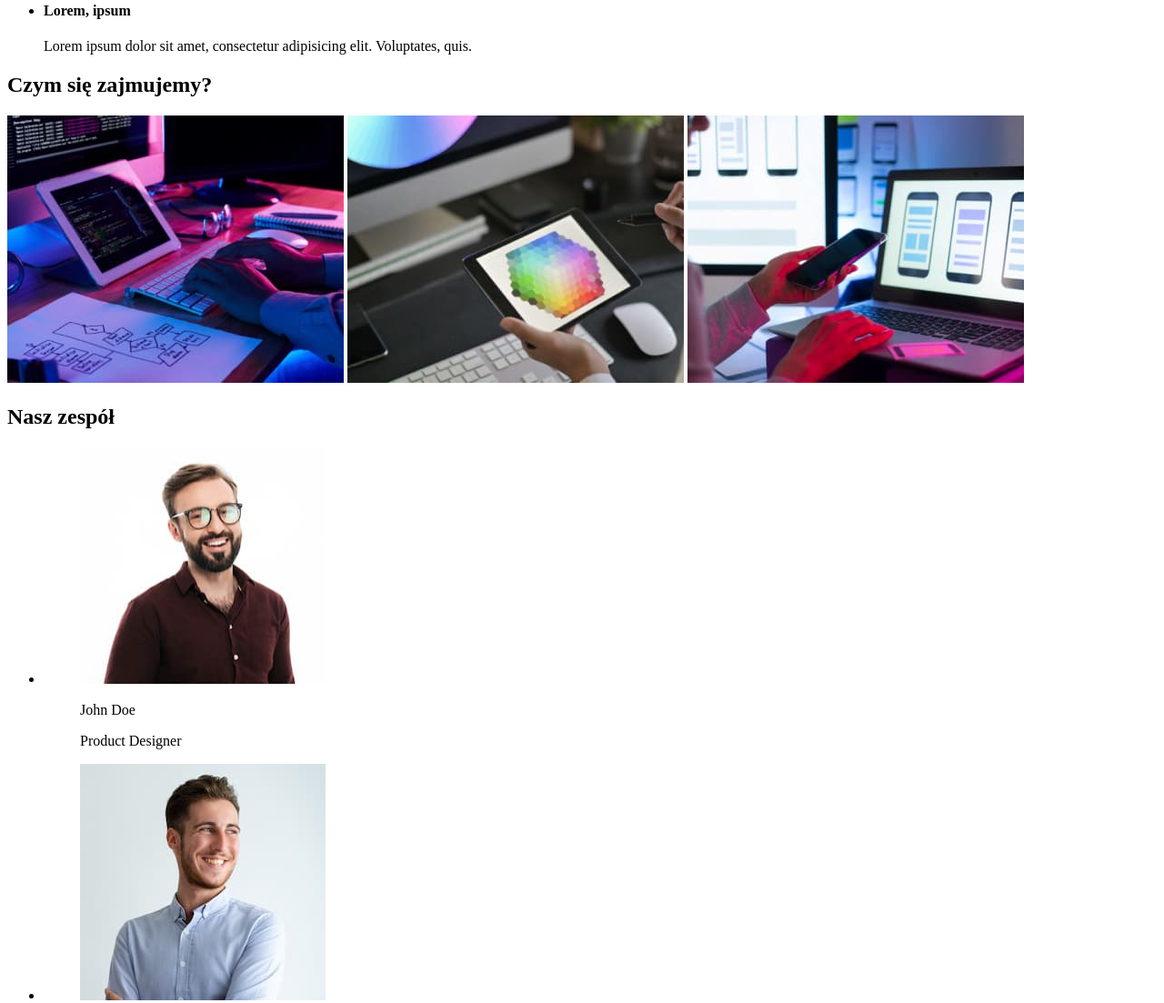
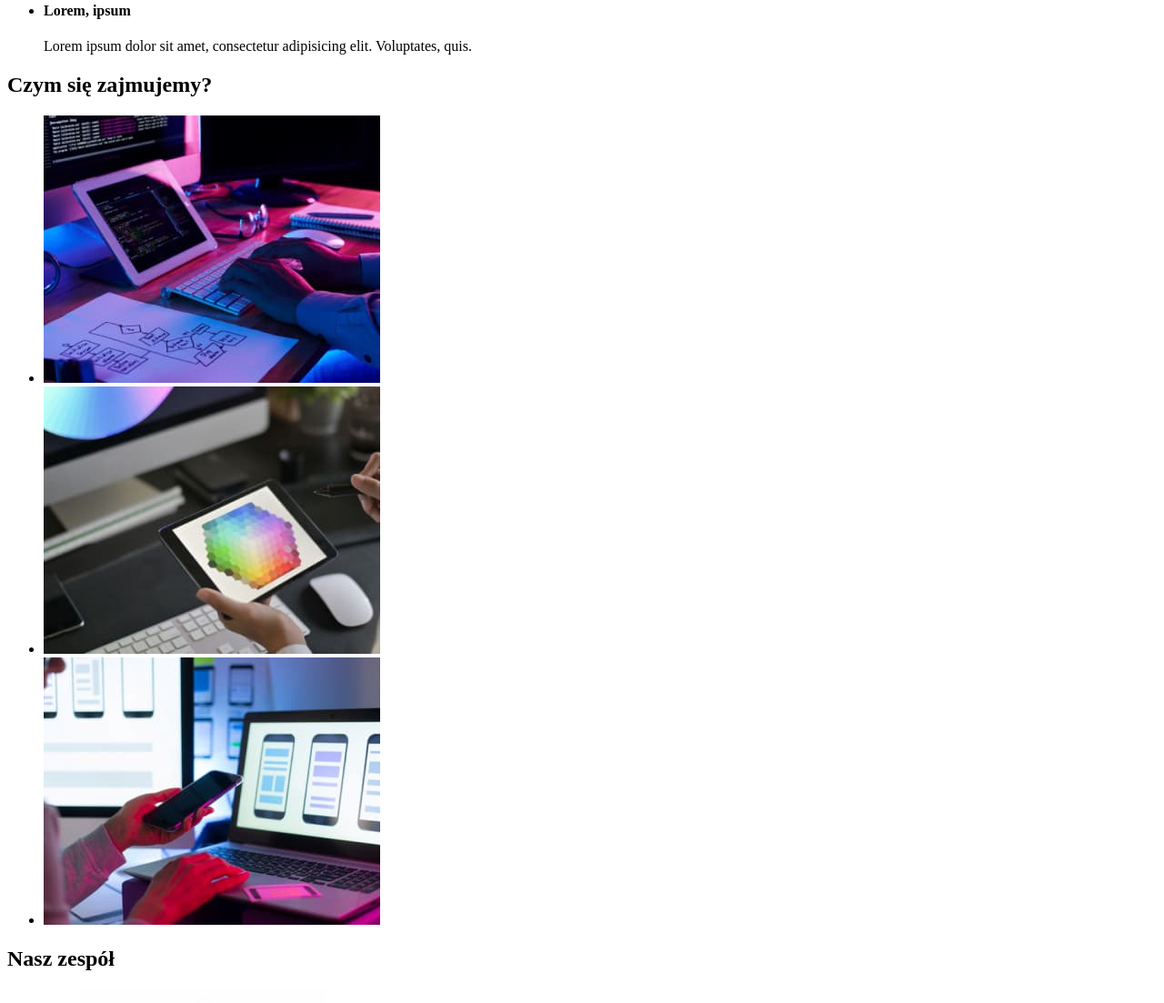
Before and after one commit to ElzbietaOskiera/goit-markup-hw-01, a plain HTML site: page index.html in a window 1280 px wide. Shown: the part 417-1520 px from the top of the page at 91% size. Drawn offline with Linux system fonts and the light colour scheme.

Commit message:
Update index.html

```diff
--- a/index.html
+++ b/index.html
@@ -28,7 +28,7 @@
         </div>
     </header>
     <main>
-        <div>
+        <section>
         <ul>
             <li>
                 <div>
@@ -55,14 +55,22 @@
                 </div>
             </li>
         </ul>
-        </div>
-        <div>
+        </section>
+        <section>
             <h2>Czym się zajmujemy?</h2>
-            <img src="images/img1.jpg" width="370" height="294" alt="programujemy"/>
-            <img src="images/img2.jpg" width="370" height="294" alt="dobieramy kolory"/>
-            <img src="images/img3.jpg" width="370" height="294" alt="sprawdzamy wyglad na innych urządzeniach"/>
-        </div>
-        <div>
+            <ul>
+                <li>
+                    <img src="images/img1.jpg" width="370" height="294" alt="programujemy" />
+                </li>
+                <li>
+                    <img src="images/img2.jpg" width="370" height="294" alt="dobieramy kolory" />
+                </li>
+                <li>
+                    <img src="images/img3.jpg" width="370" height="294" alt="sprawdzamy wyglad na innych urządzeniach" />
+                </li>
+            </ul>
+        </section>
+        <section>
             <h2>Nasz zespół</h2>
             <ul>
                 <li>
@@ -102,7 +110,7 @@
                     </figure>
                 </li>
             </ul>
-        </div>
+        </section>
     </main>
     <footer>
             <a href="WebStudio">WebStudio</a>
```
